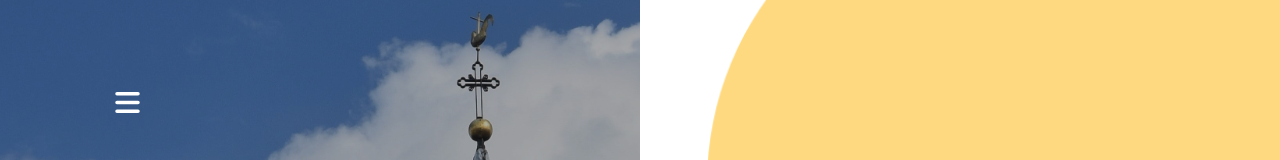
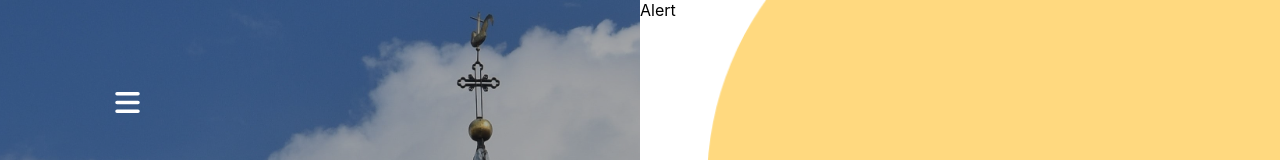
Before and after one commit to Dimby/spav05, a React (Create React App) app in the folder client/: page / in a window 1280 px wide. Shown: the top 160 px of the page. Built offline with nearby package versions, Linux system fonts and the light colour scheme.

Commit message:
Position text box right

```diff
--- a/client/src/Pages/Home.tsx
+++ b/client/src/Pages/Home.tsx
@@ -17,6 +17,11 @@ const styles = {
             display: 'flex',
             flexDirection: 'column-reverse'
         },
+        '.right-boxHome': {
+            '.boxCercle': {
+                position: 'relative'
+            }
+        }
     },
     welcomeSubtitle: {
         margin: '22px 0',
@@ -26,6 +31,10 @@ const styles = {
     leftContent: {
         alignItems: 'end',
         padding: '60px 75px 60px 100px',
+    },
+    rightContent: {
+        position: 'absolute',
+        top: 0
     },
     buttonCTA: {
         mt: 3,
@@ -62,11 +71,15 @@ const Home: FC<HomeProps> = ({ onClickHome }) => {
             </Box>
             <Box className='right-boxHome'>
                 <motion.div
+                    className='boxCercle'
                     initial={{ x: 500, y: -500, opacity: 0 }}
                     animate={{ x: 0, y: 0, opacity: 1 }}
-                    transition={{ duration: 0.5 }}
+                    transition={{ duration: 0.3 }}
                 >
                     <Box sx={styles.bgCircle}></Box>
+                    <Box sx={styles.rightContent}>
+                        Alert
+                    </Box>
                 </motion.div>
             </Box>
         </Box>
```
Also changed, not shown: client/src/Assets/quote-right.png (added).
